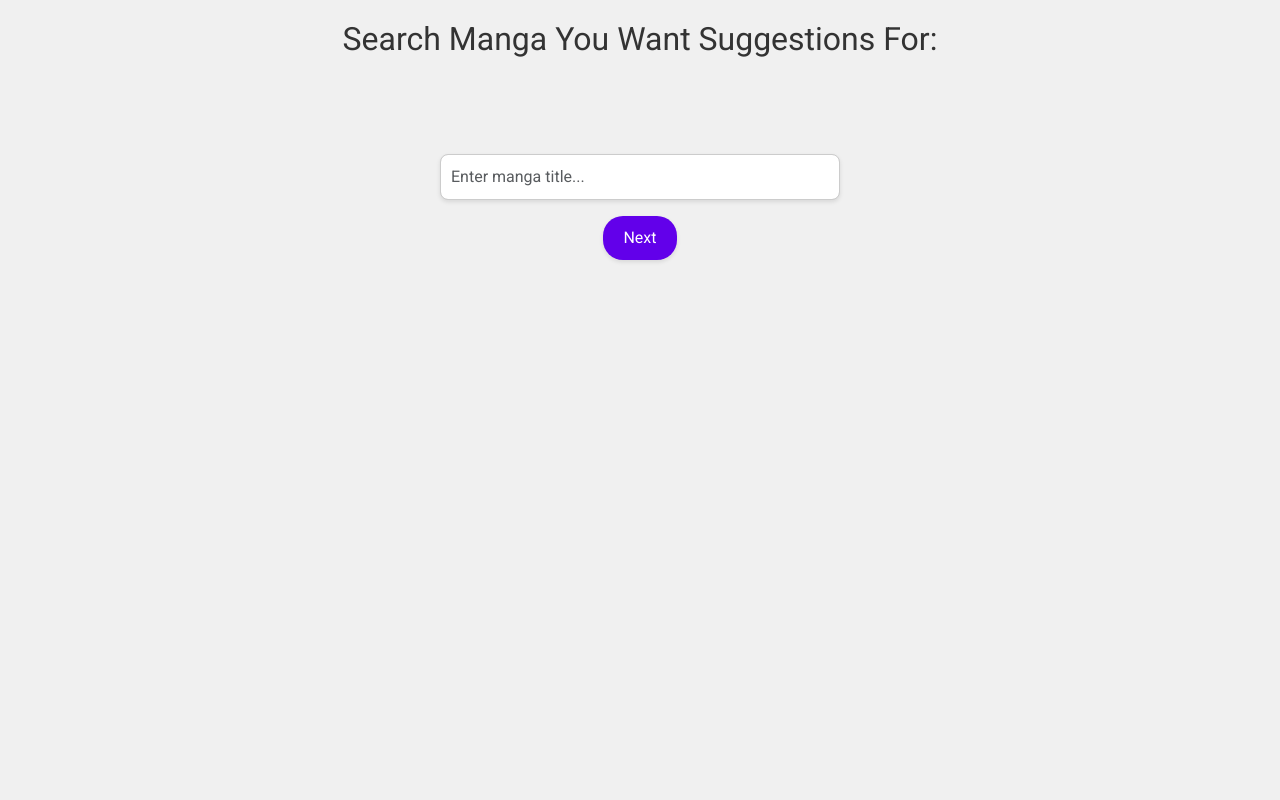
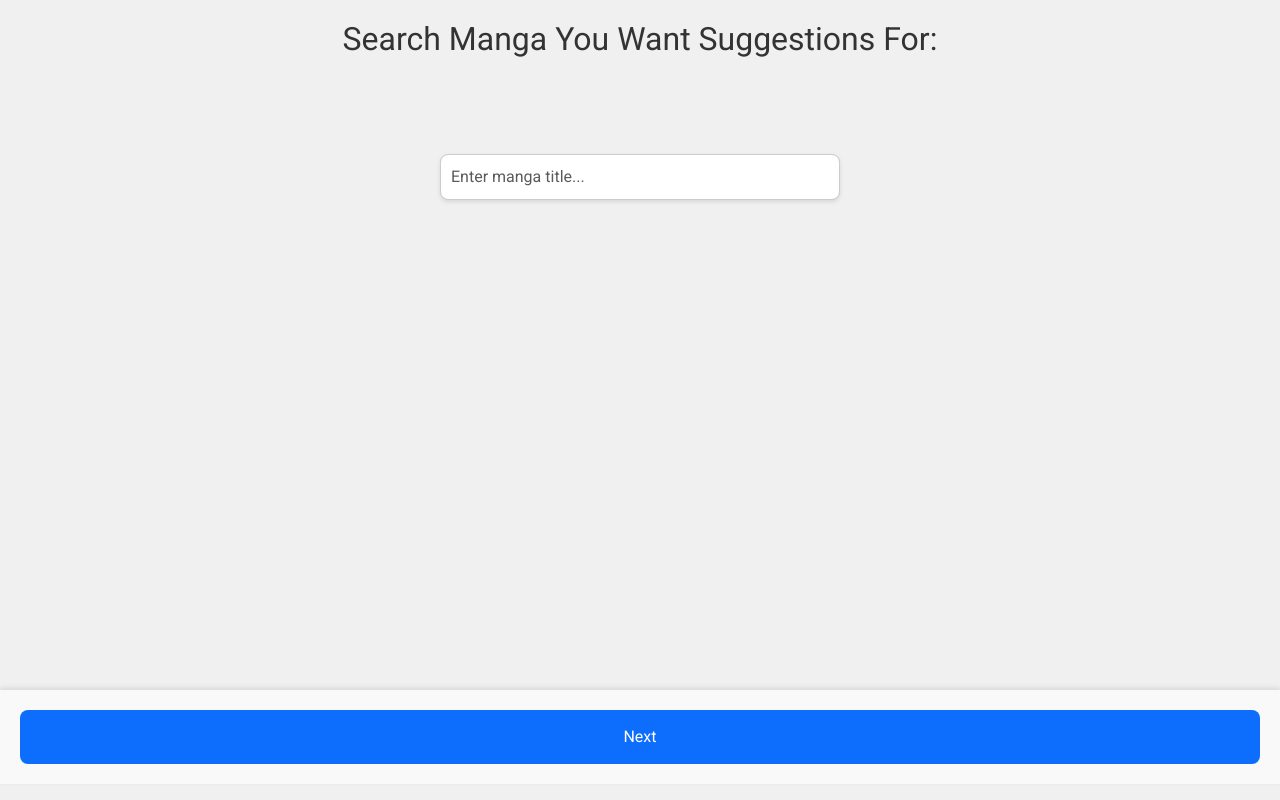
Before and after one commit to csiv23/MangaMatch, a React (Create React App) app in the folder frontend/: page /select-manga in a window 1280 px wide. Built offline with nearby package versions, Linux system fonts and the light colour scheme; no server answers.

Commit message:
Adjusted styling of  next button

```diff
--- a/frontend/src/components/Searchbar/SearchBar.js
+++ b/frontend/src/components/Searchbar/SearchBar.js
@@ -72,18 +72,20 @@ function SearchBar() {
                     value={query}
                     onChange={(e) => {
                         setQuery(e.target.value);
-                        fetchSuggestions(e.target.value);
+                        if (e.target.value) {
+                            fetchSuggestions(e.target.value);
+                        }
                     }}
                     placeholder="Enter manga title..."
                     aria-label="Manga title"
                 />
             </div>
 
-            {suggestions.length > 0 && <MangaSuggestions suggestions={suggestions} handleSelectManga={handleSelectManga} />} {/* Changed the condition to check suggestions array length */}
+            {suggestions.length > 0 && <MangaSuggestions suggestions={suggestions} handleSelectManga={handleSelectManga} />}
 
             <SelectedMangaList selectedMangaTitles={selectedMangaTitles} handleRemoveManga={handleRemoveManga} />
 
-            <div className="text-center">
+            <div className="text-center next-button-container">
                 <button className="next-button" onClick={() => navigate('/recommendation-screen')}>
                     Next
                 </button>
@@ -92,6 +94,7 @@ function SearchBar() {
     );
 
 
+
 }
 
 
--- a/frontend/src/components/Searchbar/Searchbar.css
+++ b/frontend/src/components/Searchbar/Searchbar.css
@@ -31,7 +31,8 @@
 
 .list-group-item {
   width: 100%; /* Set a fixed width */
-  max-width: 300px; /* Set a max-width to maintain a uniform width */
+  max-width: 400px; /* Set a max-width to maintain a uniform width */
+  min-width: 300px;
   height: 88px; /* Set a fixed height */
   white-space: nowrap; /* Keeps text in a single line */
   overflow: hidden; /* Hide the overflow text */
@@ -40,22 +41,32 @@
   align-items: center; /* Added to center text vertically */
 }
 
-
+.next-button-container {
+  position: fixed;
+  bottom: 0;
+  left: 0;
+  width: 100%;
+  padding: 20px;
+  background-color: #f9f9f9; /* Optional: adjust the background color to match your color scheme */
+  box-shadow: 0px -2px 5px rgba(0, 0, 0, 0.1); /* Optional: adding a subtle shadow for a better look */
+}
 
 .next-button {
-  padding: 10px 20px;
-  border: none;
-  background-color: #6200ea;
-  color: #fff;
-  border-radius: 20px;
-  cursor: pointer;
-  font-size: 1rem;
-  box-shadow: 0 2px 4px rgba(0, 0, 0, 0.1);
+  width: 100%; /* Make the button take the full width of its container */
+  border: none; /* Remove border */
+  padding: 15px; /* Add padding for a larger, more clickable area */
+  font-size: 1em; /* Adjust font size */
+  color: #fff; /* Adjust font color */
+  background-color: #0d6efd; /* Adjust background color to match your color scheme */
+  border-radius: 8px; /* Optional: add border-radius for rounded corners */
+  cursor: pointer; /* Change cursor to pointer on hover */
+  transition: background-color 0.3s; /* Optional: add transition for a smooth color change on hover */
 }
 
 .next-button:hover {
-  background-color: #3700b3;
+  background-color: #0056b3; /* Optional: change background color on hover for a visual feedback */
 }
+
 
 @media (max-width: 768px) {
   .input-group {
```
